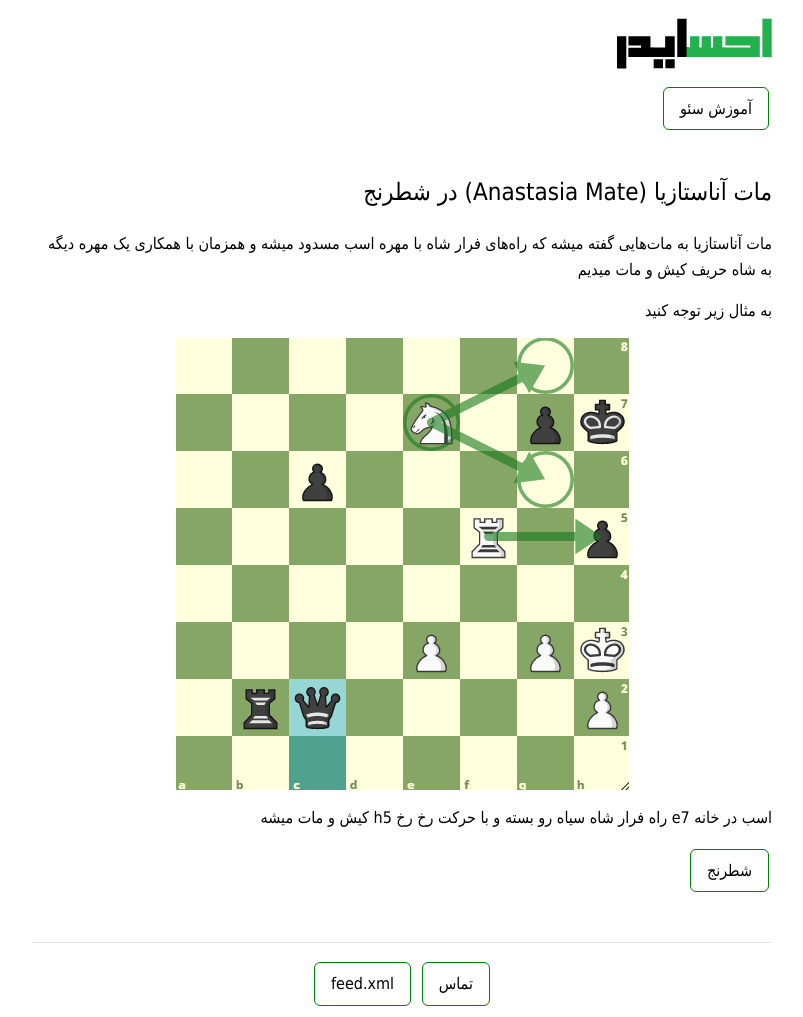
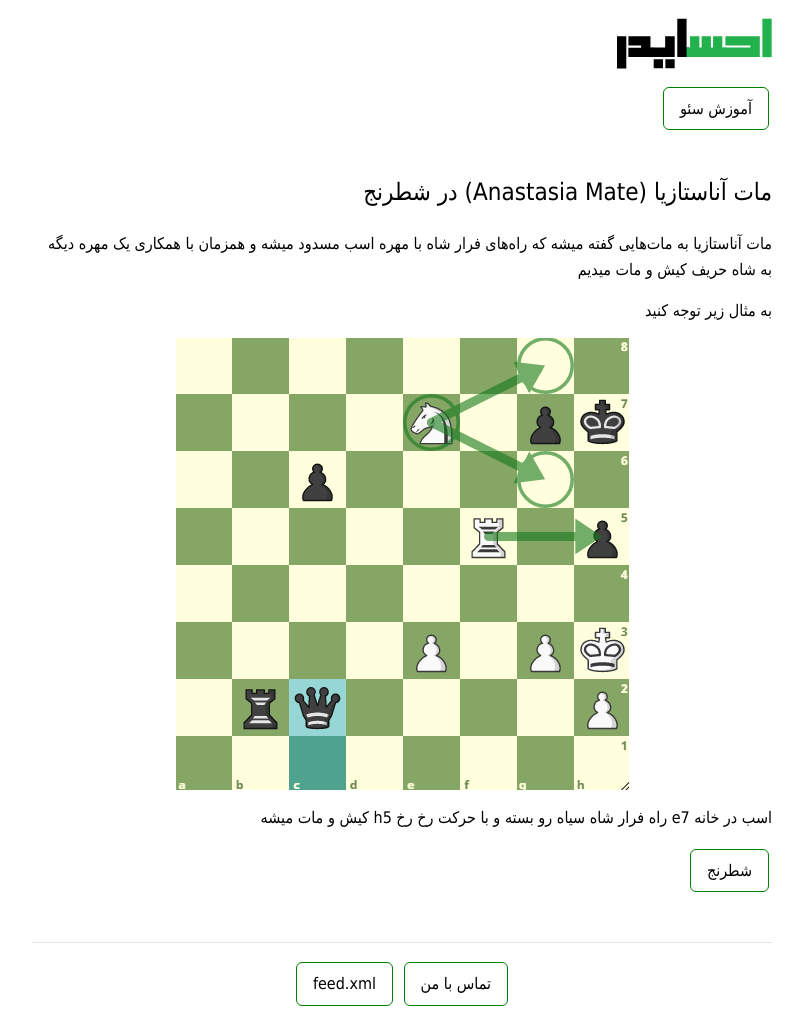
Before and after one commit to darkblog/darkblog.github.io, a Jekyll site: the page built from _posts/2021-3-9-anastasia-mate.md, in a window 1280 px wide. Shown: the whole page, without its empty margins (238-1041 px from the left). Built offline with Jekyll 4.4.1, drawn with Linux system fonts in a browser that asks for light colours.

Commit message:
Update default.html

```diff
--- a/_layouts/default.html
+++ b/_layouts/default.html
@@ -24,7 +24,7 @@ layout: compress
 </header>
 <main class="container">{{ content }}</main>
 <footer class="center">
-<a href="{{ site.url }}/ehsanchehri" class="button">تماس</a>
+<a href="{{ site.url }}/ehsanchehri" class="button">تماس با من</a>
 <a href="{{ site.url }}/feed.xml" class="button">feed.xml</a>
 </footer>
 </body>
```
